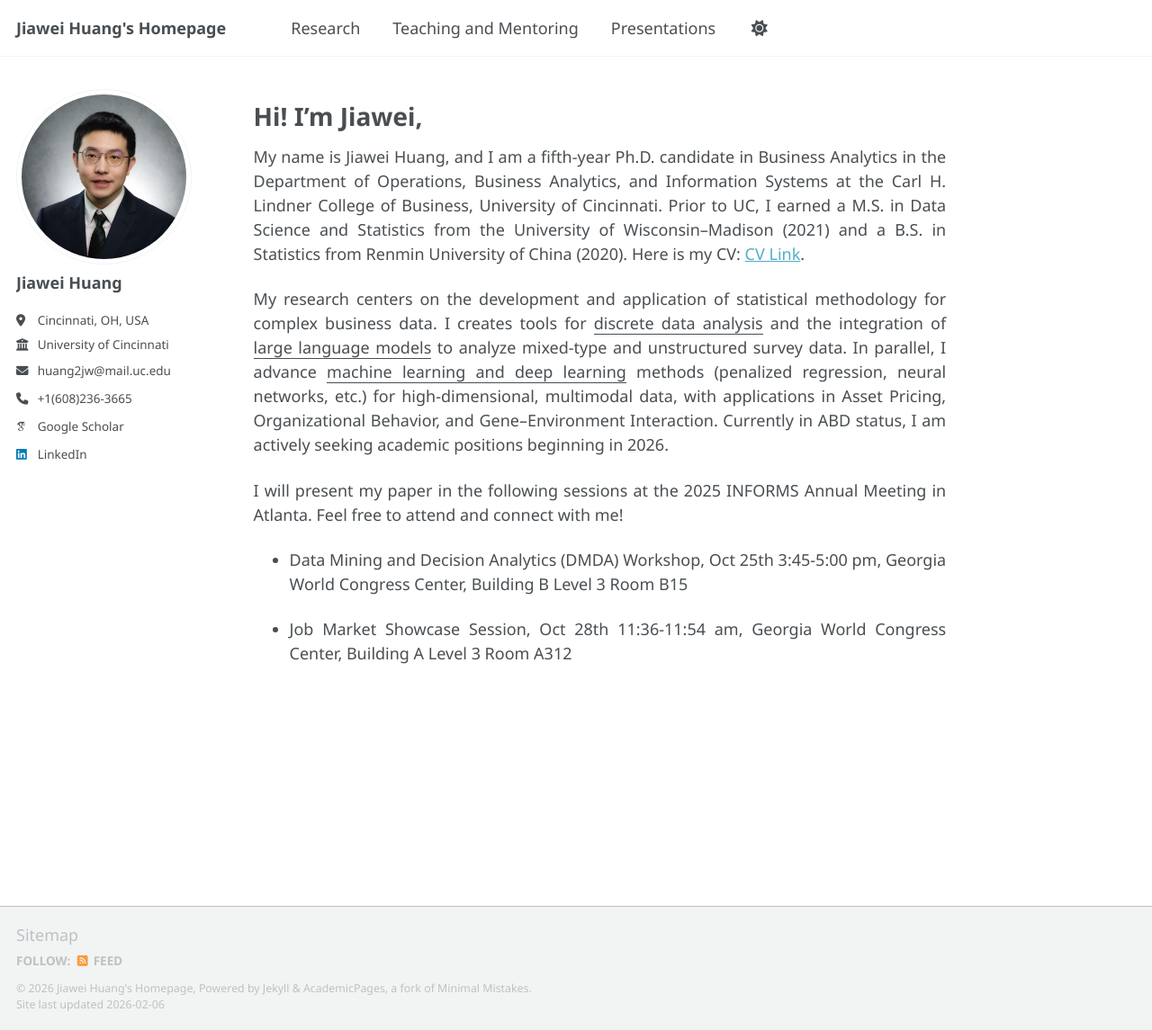
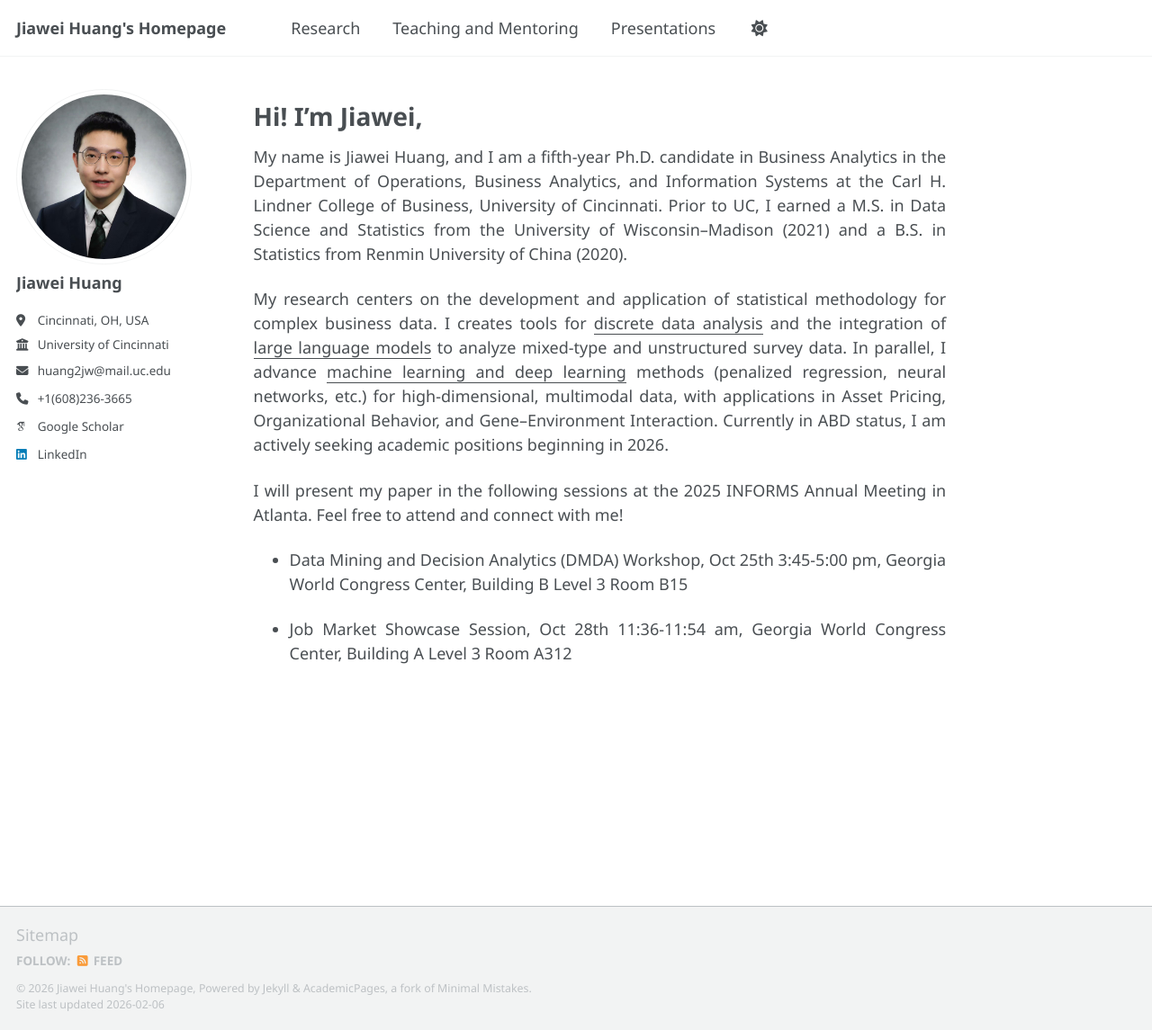
Before and after one commit to Jiawei98/Jiawei98.github.io, a Jekyll site: the page built from _pages/about.md, in a window 1280 px wide and 1145 px high. Shown: the whole window at 90% size. Built offline with Jekyll 4.4.1, drawn with Linux system fonts in a browser that asks for light colours; some web fonts are replaced; a script that is not in the unit is left out.

Commit message:
Update about.md

```diff
--- a/_pages/about.md
+++ b/_pages/about.md
@@ -11,7 +11,7 @@ description: "Jiawei Huang - PhD Candidate in Business Analytics at University o
 
 # Hi! I'm Jiawei,
 
-My name is Jiawei Huang, and I am a fifth-year Ph.D. candidate in Business Analytics in the Department of Operations, Business Analytics, and Information Systems at the Carl H. Lindner College of Business, University of Cincinnati. Prior to UC, I earned a M.S. in Data Science and Statistics from the University of Wisconsin–Madison (2021) and a B.S. in Statistics from Renmin University of China (2020). Here is my CV: [CV Link](/files/CV_Jiawei_Huang_UC.pdf).
+My name is Jiawei Huang, and I am a fifth-year Ph.D. candidate in Business Analytics in the Department of Operations, Business Analytics, and Information Systems at the Carl H. Lindner College of Business, University of Cincinnati. Prior to UC, I earned a M.S. in Data Science and Statistics from the University of Wisconsin–Madison (2021) and a B.S. in Statistics from Renmin University of China (2020).
 
 My research centers on the development and application of statistical methodology for complex business data. I creates tools for <u>discrete data analysis</u> and the integration of <u>large language models</u> to analyze mixed-type and unstructured survey data. In parallel, I advance <u>machine learning and deep learning</u> methods (penalized regression, neural networks, etc.) for high-dimensional, multimodal data, with applications in Asset Pricing, Organizational Behavior, and Gene–Environment Interaction. Currently in ABD status, I am actively seeking academic positions beginning in 2026.
 
```
